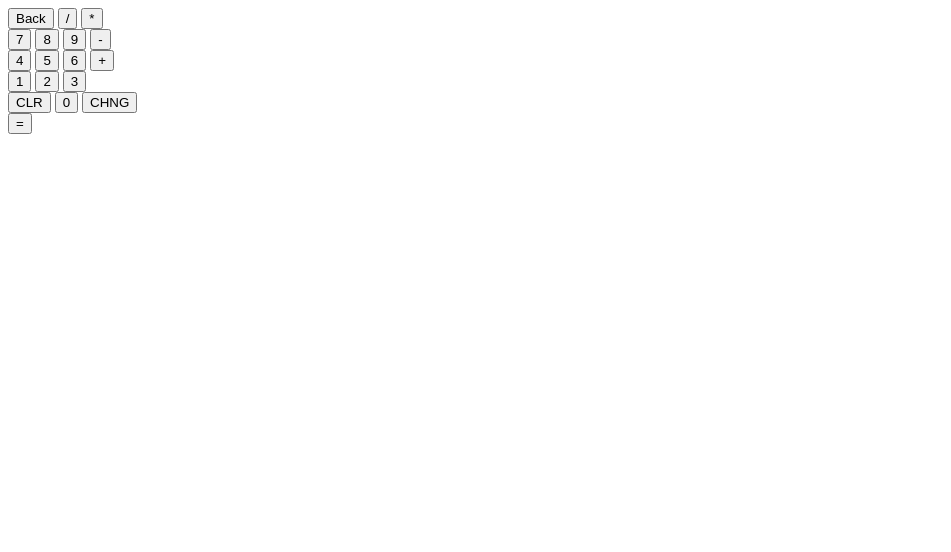
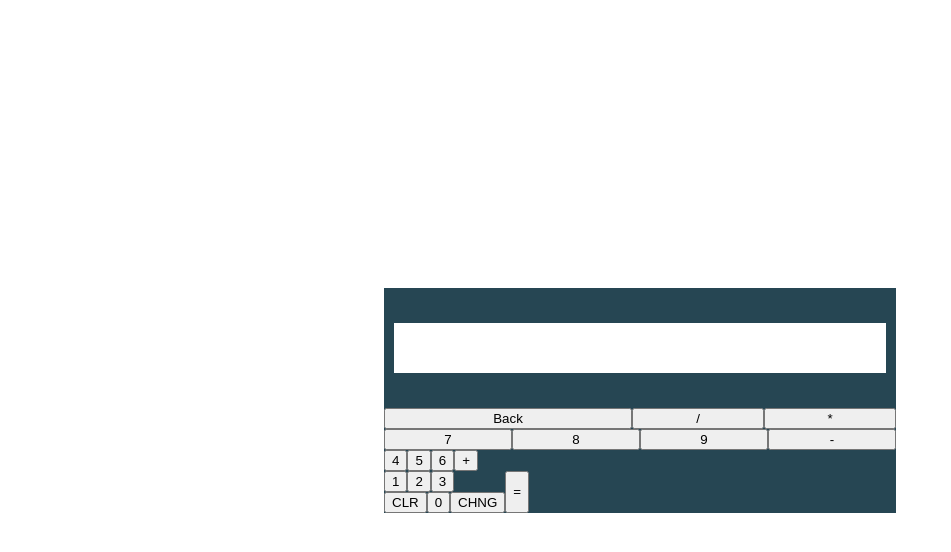
Before and after one commit to NeonWing/calculator-for-babies, a plain HTML site: page index.html in a window 1280 px wide. Shown: the whole page, without its empty margins (0-951 px from the left). Drawn offline with Linux system fonts and the light colour scheme.

Commit message:
Fucked around with css but gave up for now

```diff
--- a/index.html
+++ b/index.html
@@ -13,24 +13,24 @@
             <div class="screen"></div>
         </div>
         <div class="buttons">
-            <div class="one">
+            <div class="row-one">
                 <button class="backspace">Back</button>
                 <button class="divide">/</button>
                 <button class="multiply">*</button>
             </div>
-            <div class="two">
+            <div class="row-two">
                 <button class="seven">7</button>
                 <button class="eight">8</button>
                 <button class="nine">9</button>
                 <button class="minus">-</button>
             </div>
-            <div class="three">
+            <div class="row-three">
                 <button class="four">4</button>
                 <button class="five">5</button>
                 <button class="six">6</button>
                 <button class="add">+</button>
             </div>
-            <div class="four">
+            <div class="row-four">
                 <div class="left">
                     <div class="top-row">
                         <button class="one">1</button>
--- a/styles/style.css
+++ b/styles/style.css
@@ -0,0 +1,60 @@
+body {
+    height: 100vh;
+    margin: 0;
+    font-family: Verdana, arial, sans-serif;
+    display: flex;
+    justify-content: center;
+    align-items: center;
+}
+
+.calculator {
+    background-color: #264653;
+    width: 40%;
+}
+
+.top {
+    height: 100px;
+    display: flex;
+    justify-content: center;
+    align-items: center;
+    padding: 10px;
+}
+
+.screen {
+    height: 50px;
+    flex: 1;
+    background-color: white;
+}
+
+.buttons {
+    display: flex;
+    flex-direction: column;
+}
+
+.row-one, .row-two, .row-three, .row-four {
+    display: flex;
+}
+
+.row-four .left {
+    display: flex;
+    flex-direction: column;
+}
+
+.left .top-row, .left .bottom-row {
+    display: flex;
+    flex-direction: row;
+}
+
+.row-four .right {
+    display: flex;
+    /* justify-content: center;
+    align-items: center; */
+}
+
+.backspace {
+    flex: 2;
+}
+
+.seven, .eight, .nine, .minus, .divide, .multiply{
+    flex: 1;
+}
```
